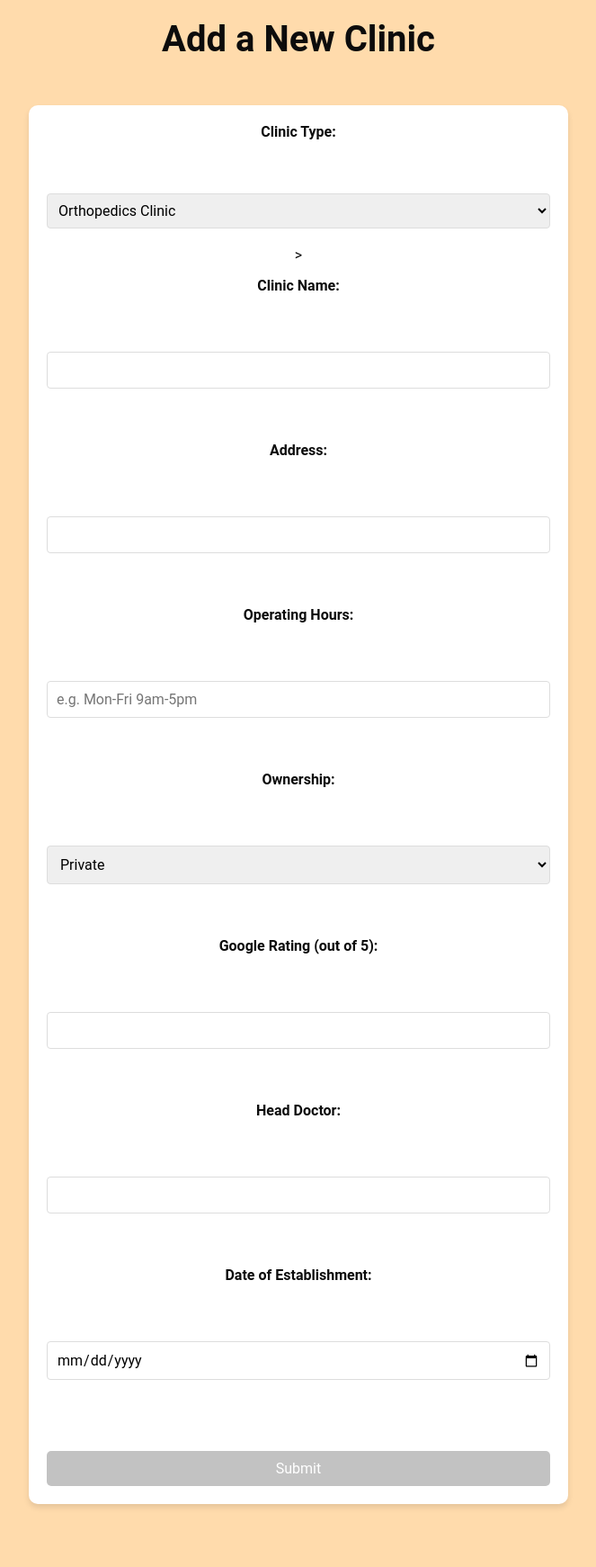
After one commit to FletcherMacDonald/CS400-Final-Project, a Flask app: page /add-clinic-page in a window 1280 px wide. The commit adds this page. Shown: the whole page at 90% size, without its empty margins (308-971 px from the left). Run offline with Flask 3, Linux system fonts and the light colour scheme.

Commit message:
add clinic added newest version

```diff
--- a/analyze_data.py
+++ b/analyze_data.py
@@ -54,23 +54,46 @@ def orthopedics():
     return render_template('orthopedics.html', clinics=ortho_clinic_data)  # Pass the data to the template
 
 
-@app.route('add-clinic-page', methods=['POST'])
+@app.route('/add-clinic-page', methods=['GET', 'POST'])
 def viewer_input():
-    global ortho_clinic_data
+    if request.method == 'POST':
+        clinic_type = request.form['clinic_type']
 
-    add_clinic_name = input("clinic_name");
-    return "it working"
-    # add_phone_number = input("phone_number");
-    # add_google_review_rating = input("google_review_rating");
-    # add_clinic_hours = input("clinic_hours");
-    # add_head_doctor = input("head_doctor");
-    # add_date_of_establishment = input("date_of_establishment");
-    # add_private_or_public = input("private_or_public ");
+        if clinic_type == 'Orthopedics':
+            clinics = read_ortho_json()
+            filename = 'ortho.json'
+        elif clinic_type == 'Medical Imaging':
+            clinics = read_medical_imaging_json()
+            filename = 'medical_imaging.json'
+        elif clinic_type == 'Physical Therapy':
+            clinics = read_physio_json()
+            filename = 'physio.json'
+        else:
+            return jsonify({"error": "Invalid clinic type selected."}), 400
 
-      # if nothing in the clinic_data file return this
-#def clinic_rating_order(data: list[dict], google_review_rating: str) -> list:
-  #  sorted_clinics = sorted(data, key=lambda clinic: float(clinic.get(google_review_rating, 0) or 0), reverse=True)
-   # return sorted_clinics
+        new_clinic = {
+            "type": clinic_type,
+            "name": request.form['name'],
+            "address": request.form['address'],
+            "hours": request.form['hours'],
+            "ownership": request.form['public_private'],
+            "rating": float(request.form['rating']),
+            "head_doctor": request.form['head_doctor'],
+            "date_established": request.form['date_established']
+        }
+
+        clinics.append(new_clinic)
+
+        # Save back to the correct JSON file
+        with open(filename, 'w') as f:
+            json.dump(clinics, f, indent=4)
+
+        logging.debug(f"New {clinic_type} clinic added successfully to {filename}.")
+
+        return jsonify({"message": f"{clinic_type} clinic added successfully!"}), 200
+
+    # If GET request, show the form
+    return render_template('add-clinic.html')
 
 ######################################################################
 #alexis
--- a/static/style.css
+++ b/static/style.css
@@ -260,3 +260,74 @@ footer {
     background-color: var(--bg-color);
     z-index: 100;
   }
+/* Add Clinic Page Styles */
+section{
+    padding: 20px 10%;
+    background: var(--bg-color);
+    text-align: center;
+}
+
+h1{
+    font-size: var(--med-font);
+    margin-bottom: 20px;
+    color: var(--text-color);
+}
+
+form {
+    background: white;
+    border-radius: 8px;
+    box-shadow: 0px 4px 6px rgba(0, 0, 0, 0.1);
+    padding: 20px;
+    margin: 0 auto;
+    max-width: 500px;
+    display: grid;
+    gap: 15px;
+}
+
+form label {
+    font-size: 1rem;
+    font-weight: 600;
+    color: var(--text-color);
+    display: block;
+    margin-bottom: 5px;
+}
+
+form input, form select {
+    width: 100%;
+    padding: 8px;
+    margin: 5px 0;
+    border: 1px solid #ddd;
+    border-radius: 4px;
+    font-size: 1rem;
+    box-sizing: border-box;
+}
+
+form input[type="number"] {
+    -moz-appearance: textfield; /* Removes the spinner for number input */
+}
+
+form button {
+    background-color: var(--main-color);
+    color: white;
+    padding: 8px 15px;
+    border: none;
+    font-size: 1rem;
+    border-radius: 4px;
+    cursor: pointer;
+    transition: background-color 0.3s ease;
+}
+
+form button:hover {
+    background-color: #888; /* Adjusted hover effect */
+}
+
+/* Responsive form adjustments */
+@media(max-width: 950px) {
+    section {
+        padding: 20px 4%;
+    }
+    form {
+        padding: 15px;
+        max-width: 100%;
+    }
+}
--- a/templates/about-us.html
+++ b/templates/about-us.html
@@ -9,7 +9,7 @@
 <body>
     <h1>Team orangeOS</h1>
     <p><strong>Alexis-Rachelle Ramelb</strong></p>
-    <img src="img/alexis-pic.png" width="150" height="150">
+    <img src="/static/img/alexis-pic.png" width="150" height="150">
     <ul>
         <li>4th year college student at Chaminade University of Honolulu</li>
         <li>Computer science major</li>
--- /dev/null
+++ b/templates/add-clinic.html
@@ -0,0 +1,48 @@
+<!DOCTYPE html>
+<html lang="en">
+<head>
+    <meta charset="UTF-8">
+    <title>Add Clinic</title>
+    <link rel="stylesheet" href="{{ url_for('static', filename='style.css') }}">
+</head>
+<body>
+    <section>
+        <h1>Add a New Clinic</h1>
+        <form action="/add-clinic" method="POST" style="padding: 20px; background: white; border-radius: 10px; box-shadow: 0px 4px 6px rgba(0,0,0,0.1); max-width: 600px; margin: 50px auto;">
+
+            <label for="clinic_type">Clinic Type:</label><br>
+            <select id="clinic_type" name="clinic_type" required>
+                <option value="Orthopedics">Orthopedics Clinic</option>
+                <option value="Physical Therapy">Physical Therapy Clinic</option>
+                <option value="Medical Imaging">Medical Imaging Clinic</option>
+            </select>><br>
+
+            <label for="name">Clinic Name:</label><br>
+            <input type="text" id="name" name="name" required style="width: 100%; padding: 10px; margin: 10px 0;"><br>
+
+            <label for="address">Address:</label><br>
+            <input type="text" id="address" name="address" required style="width: 100%; padding: 10px; margin: 10px 0;"><br>
+
+            <label for="hours">Operating Hours:</label><br>
+            <input type="text" id="hours" name="hours" placeholder="e.g. Mon-Fri 9am-5pm" required style="width: 100%; padding: 10px; margin: 10px 0;"><br>
+
+            <label for="public_private">Ownership:</label><br>
+            <select id="public_private" name="public_private" required style="width: 100%; padding: 10px; margin: 10px 0;">
+                <option value="Private">Private</option>
+                <option value="Public">Public</option>
+            </select><br>
+
+            <label for="rating">Google Rating (out of 5):</label><br>
+            <input type="number" id="rating" name="rating" min="0" max="5" step="0.1" required style="width: 100%; padding: 10px; margin: 10px 0;"><br>
+
+            <label for="head_doctor">Head Doctor:</label><br>
+            <input type="text" id="head_doctor" name="head_doctor" required style="width: 100%; padding: 10px; margin: 10px 0;"><br>
+
+            <label for="date_established">Date of Establishment:</label><br>
+            <input type="date" id="date_established" name="date_established" required style="width: 100%; padding: 10px; margin: 10px 0;"><br>
+
+            <button type="submit" style="margin-top: 20px; padding: 10px 20px; background-color: var(--main-color); border: none; color: white; font-size: 1rem; border-radius: 5px; cursor: pointer;">Submit</button>
+        </form>
+    </section>
+</body>
+</html>
--- a/templates/index.html
+++ b/templates/index.html
@@ -28,7 +28,7 @@
       <li><a href="physical-therapy.html">Physical Therapy</a></li>
       <li><a href="orthopedics-page">Orthopedics</a></li>
       <li><a href="about-us-page">About Us</a></li>
-      <li><a href="add-clinic.html">Add Clinic</a></li>
+      <li><a href="add-clinic-page">Add Clinic</a></li>
     </ul>
   </header>
   <!-- hero section -->
```
Also changed, not shown: templates/add_clinic.html (deleted), 1 other file.
